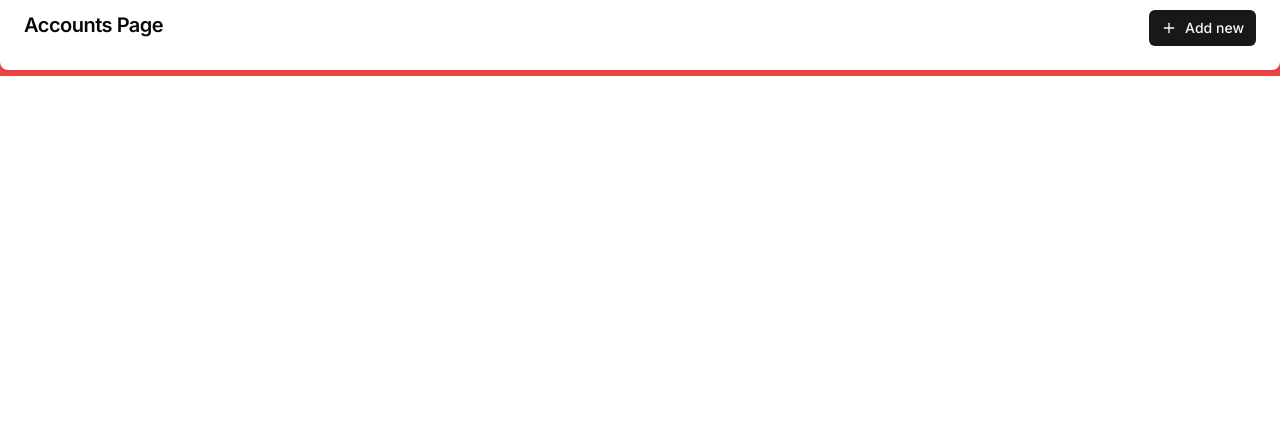
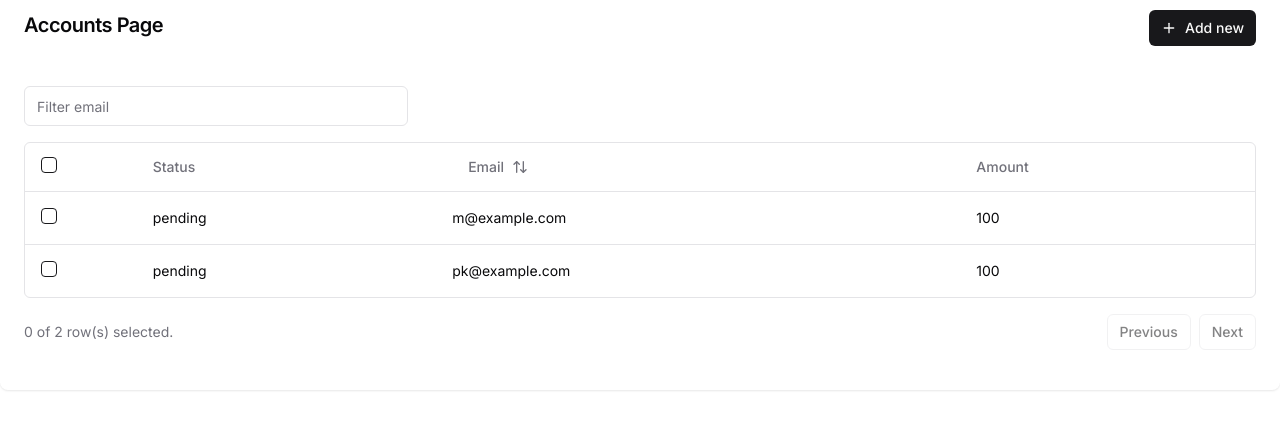
Before and after one commit to Aditya5510/Fint, a Next.js app: page /accounts in a window 1280 px wide. Shown: the part 280-710 px from the top of the page. Built offline with nearby package versions, Linux system fonts and the light colour scheme; no server answers; what drizzle-zod, hono would draw is missing.

Commit message:
stndard data table ready ,linkeing it remains

```diff
--- /dev/null
+++ b/app/(dash)/accounts/columns.tsx
@@ -0,0 +1,63 @@
+"use client";
+
+import { Button } from "@/components/ui/button";
+import { Checkbox } from "@/components/ui/checkbox";
+import { ColumnDef } from "@tanstack/react-table";
+import { ArrowUpDown } from "lucide-react";
+
+// This type is used to define the shape of our data.
+// You can use a Zod schema here if you want.
+export type Payment = {
+  id: string;
+  amount: number;
+  status: "pending" | "processing" | "success" | "failed";
+  email: string;
+};
+
+export const columns: ColumnDef<Payment>[] = [
+  {
+    id: "select",
+    header: ({ table }) => (
+      <Checkbox
+        checked={
+          table.getIsAllPageRowsSelected() ||
+          (table.getIsSomePageRowsSelected() && "indeterminate")
+        }
+        onCheckedChange={(value) => table.toggleAllPageRowsSelected(!!value)}
+        aria-label="Select all"
+      />
+    ),
+    cell: ({ row }) => (
+      <Checkbox
+        checked={row.getIsSelected()}
+        onCheckedChange={(value) => row.toggleSelected(!!value)}
+        aria-label="Select row"
+      />
+    ),
+    enableSorting: false,
+    enableHiding: false,
+  },
+
+  {
+    accessorKey: "status",
+    header: "Status",
+  },
+  {
+    accessorKey: "email",
+    header: ({ column }) => {
+      return (
+        <Button
+          variant="ghost"
+          onClick={() => column.toggleSorting(column.getIsSorted() === "asc")}
+        >
+          Email
+          <ArrowUpDown className="ml-2 h-4 w-4" />
+        </Button>
+      );
+    },
+  },
+  {
+    accessorKey: "amount",
+    header: "Amount",
+  },
+];
--- a/app/(dash)/accounts/page.tsx
+++ b/app/(dash)/accounts/page.tsx
@@ -2,8 +2,25 @@
 
 import { useNewAccount } from "@/app/Features/Accounts/hooks/useNewAccount";
 import { Button } from "@/components/ui/button";
-import { Card, CardHeader, CardTitle } from "@/components/ui/card";
+import { Card, CardContent, CardHeader, CardTitle } from "@/components/ui/card";
 import { Plus } from "lucide-react";
+import { Payment, columns } from "./columns";
+import { DataTable } from "@/components/dataTable";
+
+const data: Payment[] = [
+  {
+    id: "728ed52f",
+    amount: 100,
+    status: "pending",
+    email: "m@example.com",
+  },
+  {
+    id: "738ed52f",
+    amount: 100,
+    status: "pending",
+    email: "pk@example.com",
+  },
+];
 
 const Accounts = () => {
   const newAccouont = useNewAccount();
@@ -13,11 +30,19 @@
       <Card className="border-none drop-shadow-sm">
         <CardHeader className="gap-y-2 lg:flex-row lg:items-center lg:justify-between">
           <CardTitle className="text-xl line-clamp-2 ">Accounts Page</CardTitle>
-          <Button size="sm">
+          <Button size="sm" onClick={newAccouont.onOpen}>
             <Plus className="size-4 mr-2" />
             Add new
           </Button>
         </CardHeader>
+        <CardContent>
+          <DataTable
+            columns={columns}
+            data={data}
+            filterKey="email"
+            onDelete={() => {}}
+          />
+        </CardContent>
       </Card>
     </div>
   );
--- /dev/null
+++ b/components/dataTable.tsx
@@ -0,0 +1,165 @@
+"use client";
+
+import {
+  ColumnDef,
+  flexRender,
+  getCoreRowModel,
+  useReactTable,
+  getPaginationRowModel,
+  SortingState,
+  getSortedRowModel,
+  ColumnFiltersState,
+  getFilteredRowModel,
+  Row,
+} from "@tanstack/react-table";
+
+import {
+  Table,
+  TableBody,
+  TableCell,
+  TableHead,
+  TableHeader,
+  TableRow,
+} from "@/components/ui/table";
+import { Button } from "./ui/button";
+import React from "react";
+import { Input } from "./ui/input";
+import { Trash2 } from "lucide-react";
+
+interface DataTableProps<TData, TValue> {
+  columns: ColumnDef<TData, TValue>[];
+  data: TData[];
+  filterKey: string;
+  onDelete: (rows: Row<TData>[]) => void;
+  disabled?: boolean;
+}
+
+export function DataTable<TData, TValue>({
+  columns,
+  data,
+  filterKey,
+  onDelete,
+  disabled,
+}: DataTableProps<TData, TValue>) {
+  const [sorting, setSorting] = React.useState<SortingState>([]);
+
+  const [columnFilters, setColumnFilters] = React.useState<ColumnFiltersState>(
+    []
+  );
+  const [rowSelection, setRowSelection] = React.useState({});
+
+  const table = useReactTable({
+    data,
+    columns,
+    getCoreRowModel: getCoreRowModel(),
+    getPaginationRowModel: getPaginationRowModel(),
+    onSortingChange: setSorting,
+    getSortedRowModel: getSortedRowModel(),
+    onColumnFiltersChange: setColumnFilters,
+    getFilteredRowModel: getFilteredRowModel(),
+    onRowSelectionChange: setRowSelection,
+    state: {
+      sorting,
+      columnFilters,
+      rowSelection,
+    },
+  });
+
+  return (
+    <div>
+      <div className="flex items-center py-4">
+        <Input
+          placeholder={`Filter ${filterKey}`}
+          value={(table.getColumn(filterKey)?.getFilterValue() as string) ?? ""}
+          onChange={(event) =>
+            table.getColumn(filterKey)?.setFilterValue(event.target.value)
+          }
+          className="max-w-sm"
+        />
+        {table.getFilteredSelectedRowModel().rows.length > 0 && (
+          <Button
+            disabled={disabled}
+            variant="outline"
+            size="sm"
+            className="ml-auto font-normal text-xs"
+          >
+            <Trash2 className="size-4 mr-3" />(
+            {table.getFilteredSelectedRowModel().rows.length} selected)
+          </Button>
+        )}
+      </div>
+      <div className="rounded-md border">
+        <Table>
+          <TableHeader>
+            {table.getHeaderGroups().map((headerGroup) => (
+              <TableRow key={headerGroup.id}>
+                {headerGroup.headers.map((header) => {
+                  return (
+                    <TableHead key={header.id}>
+                      {header.isPlaceholder
+                        ? null
+                        : flexRender(
+                            header.column.columnDef.header,
+                            header.getContext()
+                          )}
+                    </TableHead>
+                  );
+                })}
+              </TableRow>
+            ))}
+          </TableHeader>
+          <TableBody>
+            {table.getRowModel().rows?.length ? (
+              table.getRowModel().rows.map((row) => (
+                <TableRow
+                  key={row.id}
+                  data-state={row.getIsSelected() && "selected"}
+                >
+                  {row.getVisibleCells().map((cell) => (
+                    <TableCell key={cell.id}>
+                      {flexRender(
+                        cell.column.columnDef.cell,
+                        cell.getContext()
+                      )}
+                    </TableCell>
+                  ))}
+                </TableRow>
+              ))
+            ) : (
+              <TableRow>
+                <TableCell
+                  colSpan={columns.length}
+                  className="h-24 text-center"
+                >
+                  No results.
+                </TableCell>
+              </TableRow>
+            )}
+          </TableBody>
+        </Table>
+      </div>
+      <div className="flex items-center justify-end space-x-2 py-4">
+        <div className="flex-1 text-sm text-muted-foreground">
+          {table.getFilteredSelectedRowModel().rows.length} of{" "}
+          {table.getFilteredRowModel().rows.length} row(s) selected.
+        </div>
+        <Button
+          variant="outline"
+          size="sm"
+          onClick={() => table.previousPage()}
+          disabled={!table.getCanPreviousPage()}
+        >
+          Previous
+        </Button>
+        <Button
+          variant="outline"
+          size="sm"
+          onClick={() => table.nextPage()}
+          disabled={!table.getCanNextPage()}
+        >
+          Next
+        </Button>
+      </div>
+    </div>
+  );
+}
--- /dev/null
+++ b/components/ui/checkbox.tsx
@@ -0,0 +1,30 @@
+"use client"
+
+import * as React from "react"
+import * as CheckboxPrimitive from "@radix-ui/react-checkbox"
+import { Check } from "lucide-react"
+
+import { cn } from "@/lib/utils"
+
+const Checkbox = React.forwardRef<
+  React.ElementRef<typeof CheckboxPrimitive.Root>,
+  React.ComponentPropsWithoutRef<typeof CheckboxPrimitive.Root>
+>(({ className, ...props }, ref) => (
+  <CheckboxPrimitive.Root
+    ref={ref}
+    className={cn(
+      "peer h-4 w-4 shrink-0 rounded-sm border border-primary ring-offset-background focus-visible:outline-none focus-visible:ring-2 focus-visible:ring-ring focus-visible:ring-offset-2 disabled:cursor-not-allowed disabled:opacity-50 data-[state=checked]:bg-primary data-[state=checked]:text-primary-foreground",
+      className
+    )}
+    {...props}
+  >
+    <CheckboxPrimitive.Indicator
+      className={cn("flex items-center justify-center text-current")}
+    >
+      <Check className="h-4 w-4" />
+    </CheckboxPrimitive.Indicator>
+  </CheckboxPrimitive.Root>
+))
+Checkbox.displayName = CheckboxPrimitive.Root.displayName
+
+export { Checkbox }
--- a/package.json
+++ b/package.json
@@ -19,6 +19,7 @@
     "@hookform/resolvers": "^3.5.0",
     "@neondatabase/serverless": "0.9.1",
     "@paralleldrive/cuid2": "^2.2.2",
+    "@radix-ui/react-checkbox": "^1.0.4",
     "@radix-ui/react-dialog": "^1.0.5",
     "@radix-ui/react-label": "^2.0.2",
     "@radix-ui/react-slot": "^1.0.2",
```
Also changed, not shown: 1 other file (tests, documents, lock files or other folders).
